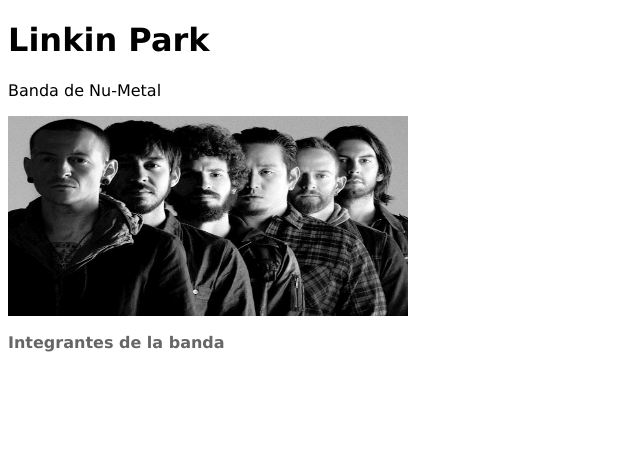
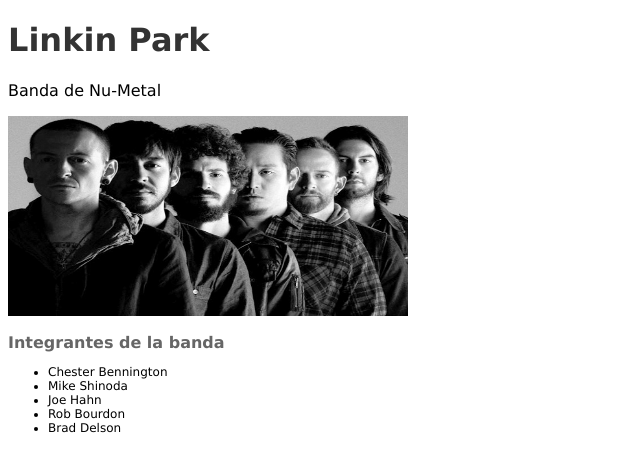
Before and after one commit to alexLEETg/alexLEETg.github.io, a plain HTML site: page practica2/linkinpark.html in a window 1280 px wide. Shown: the whole page, without its empty margins (0-640 px from the left). Drawn offline with Linux system fonts and the light colour scheme.

Commit message:
se agregaron propiedades de h1 y se agrego la lista de miembros

```diff
--- a/practica2/css/miestilo.css
+++ b/practica2/css/miestilo.css
@@ -3,10 +3,16 @@ body {
 }
 
 h1 {
-
+    color: #333;
+    font: 20px;
 }
 
 h2 {
     color: #666;
     font-size: 16px;
 }
+
+ul {
+    color: 000;
+    font-size: 12px;
+}
--- a/practica2/linkinpark.html
+++ b/practica2/linkinpark.html
@@ -12,5 +12,12 @@
     <p>Banda de Nu-Metal</p>
     <img src="img/linkinparkportada.jpg" width="400" height="200">
     <h2>Integrantes de la banda</h2>
+    <ul>
+        <li>Chester Bennington</li>
+        <li>Mike Shinoda</li>
+        <li>Joe Hahn</li>
+        <li>Rob Bourdon</li>
+        <li>Brad Delson</li>
+    </ul>
 </body>
 </html>
```
